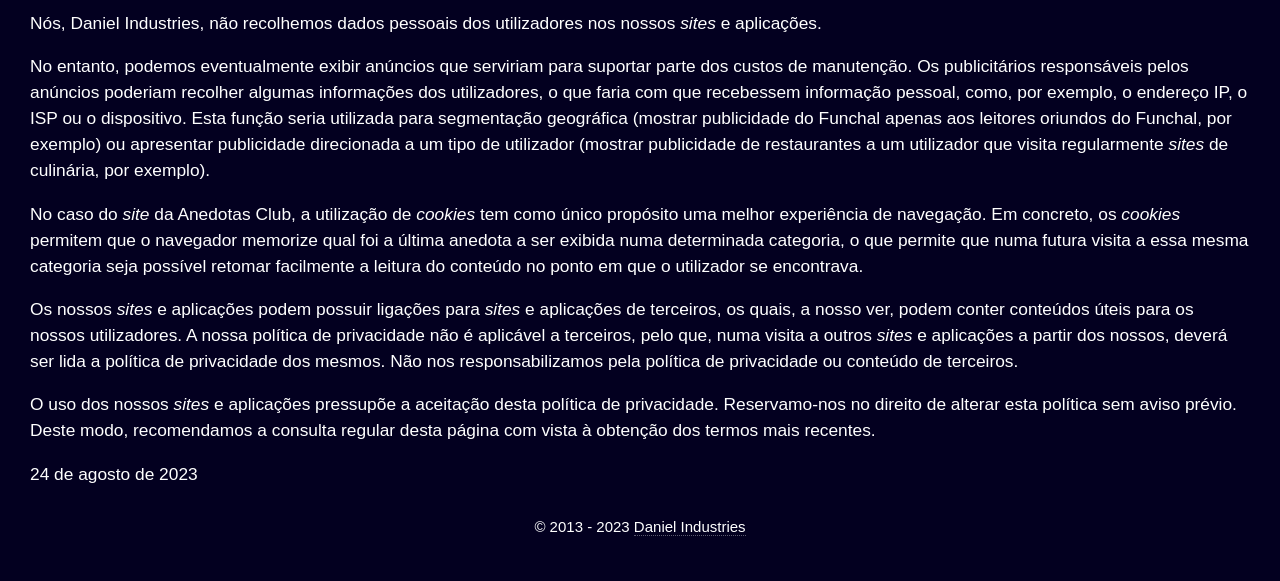
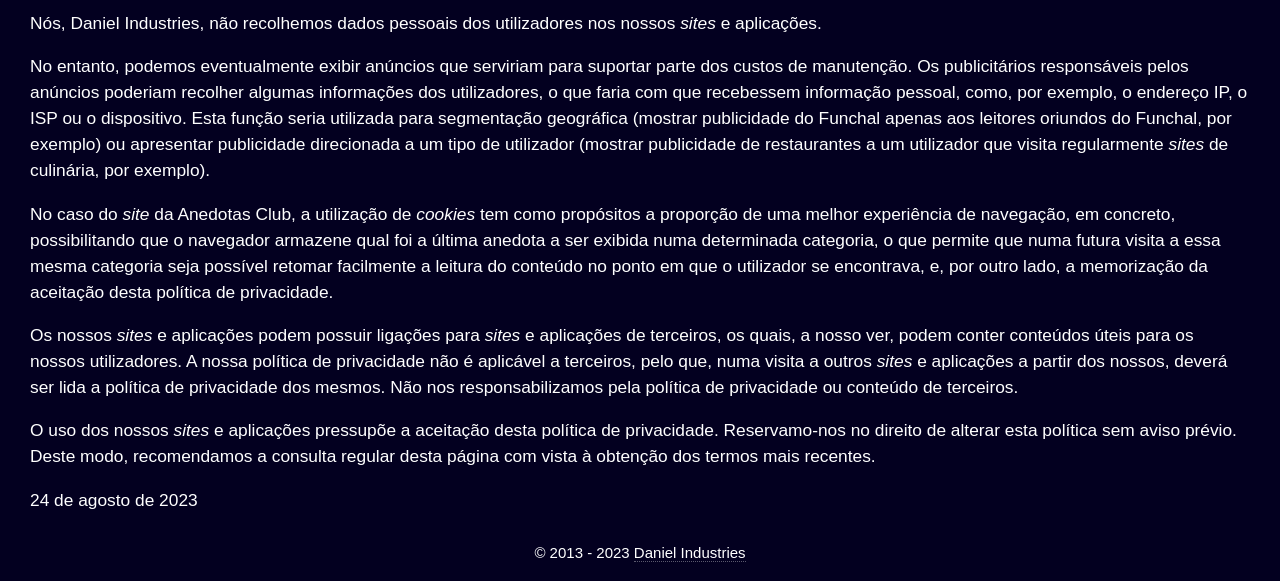
Before and after one commit to DanielIndustries/danielindustries.github.io, a plain HTML site: page index.html in a window 1280 px wide. Shown: the part 226-807 px from the top of the page. Drawn offline with Linux system fonts and the light colour scheme.

Commit message:
Add files via upload

```diff
--- a/index.html
+++ b/index.html
@@ -56,7 +56,7 @@
 			<h1>Política de privacidade da Daniel Industries</h1>
 			<p>Nós, Daniel Industries, não recolhemos dados pessoais dos utilizadores nos nossos <i>sites</i> e aplicações.</p>
 			<p>No entanto, podemos eventualmente exibir anúncios que serviriam para suportar parte dos custos de manutenção. Os publicitários responsáveis pelos anúncios poderiam recolher algumas informações dos utilizadores, o que faria com que recebessem informação pessoal, como, por exemplo, o endereço IP, o ISP ou o dispositivo. Esta função seria utilizada para segmentação geográfica (mostrar publicidade do Funchal apenas aos leitores oriundos do Funchal, por exemplo) ou apresentar publicidade direcionada a um tipo de utilizador (mostrar publicidade de restaurantes a um utilizador que visita regularmente <i>sites</i> de culinária, por exemplo).</p>
-			<p>No caso do <i>site</i> da Anedotas Club, a utilização de <i>cookies</i> tem como único propósito uma melhor experiência de navegação. Em concreto, os <i>cookies</i> permitem que o navegador memorize qual foi a última anedota a ser exibida numa determinada categoria, o que permite que numa futura visita a essa mesma categoria seja possível retomar facilmente a leitura do conteúdo no ponto em que o utilizador se encontrava.</p>
+			<p>No caso do <i>site</i> da Anedotas Club, a utilização de <i>cookies</i> tem como propósitos a proporção de uma melhor experiência de navegação, em concreto, possibilitando que o navegador armazene qual foi a última anedota a ser exibida numa determinada categoria, o que permite que numa futura visita a essa mesma categoria seja possível retomar facilmente a leitura do conteúdo no ponto em que o utilizador se encontrava, e, por outro lado, a memorização da aceitação desta política de privacidade.</p>
 			<p>Os nossos <i>sites</i> e aplicações podem possuir ligações para <i>sites</i> e aplicações de terceiros, os quais, a nosso ver, podem conter conteúdos úteis para os nossos utilizadores. A nossa política de privacidade não é aplicável a terceiros, pelo que, numa visita a outros <i>sites</i> e aplicações a partir dos nossos, deverá ser lida a política de privacidade dos mesmos. Não nos responsabilizamos pela política de privacidade ou conteúdo de terceiros.</p>
 			<p>O uso dos nossos <i>sites</i> e aplicações pressupõe a aceitação desta política de privacidade. Reservamo-nos no direito de alterar esta política sem aviso prévio. Deste modo, recomendamos a consulta regular desta página com vista à obtenção dos termos mais recentes.</p>
 			<p>24 de agosto de 2023</p>
```
